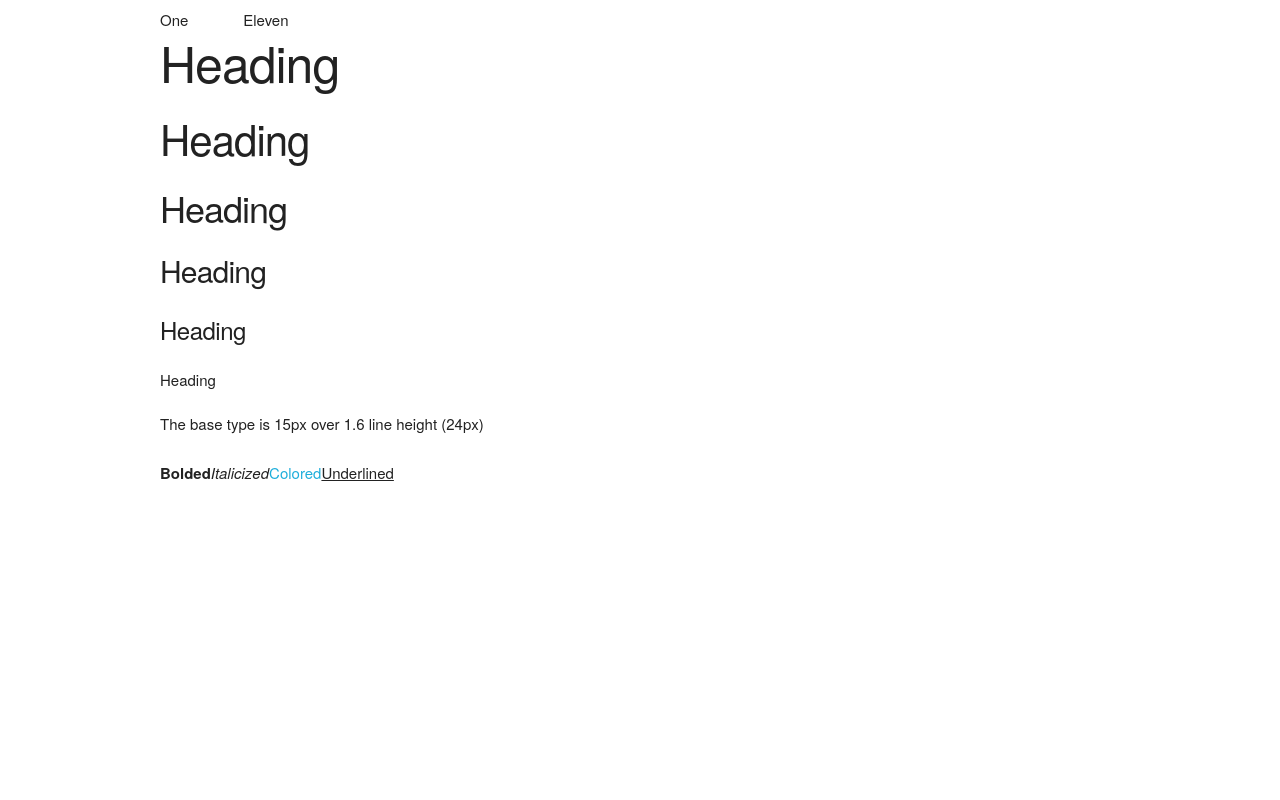
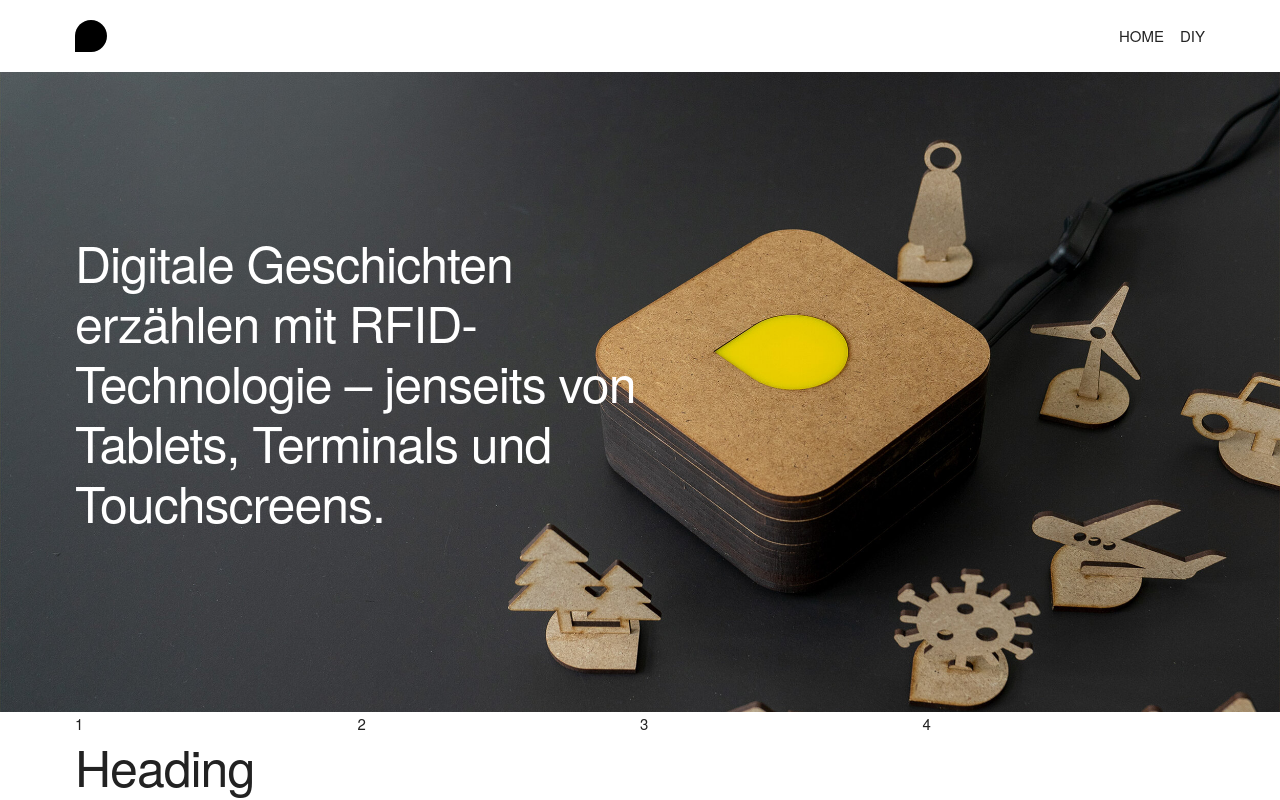
Before and after one commit to kelvynmarte/makethingstalk-website, a React (Vite) app: page / in a window 1280 px wide. Shown: the top 800 px of the page. Built offline with nearby package versions, Linux system fonts and the light colour scheme; a web font is replaced by a local one.

Commit message:
Added pico grid, navbar, imagesection

```diff
--- a/package.json
+++ b/package.json
@@ -11,7 +11,8 @@
   },
   "dependencies": {
     "react": "^18.2.0",
-    "react-dom": "^18.2.0"
+    "react-dom": "^18.2.0",
+    "styled-components": "^6.1.1"
   },
   "devDependencies": {
     "@types/react": "^18.2.15",
--- a/src/App.tsx
+++ b/src/App.tsx
@@ -1,17 +1,25 @@
 // import { useState } from 'react'
 // import reactLogo from './assets/react.svg'
 // import viteLogo from '/vite.svg'
+
+import ImageSection from "./components/ImageSection"
+import Navbar from "./components/Navbar"
+import productImage from './assets/product-03.jpg'
 
 function App() {
 
 
   return (
     <>
+      <Navbar></Navbar>
+      <ImageSection imageUrl={productImage} text="Digitale Geschichten erzählen mit RFID-Technologie – jenseits von Tablets, Terminals und Touchscreens."></ImageSection>
       <div className="container">
-          <div className="row">
-            <div className="one column">One</div>
-            <div className="eleven columns">Eleven</div>
-          </div>
+      <div className="grid">
+        <div>1</div>
+        <div>2</div>
+        <div>3</div>
+        <div>4</div>
+      </div>
 
 <h1>Heading</h1>
 <h2>Heading</h2>
--- /dev/null
+++ b/src/components/ImageSection.tsx
@@ -0,0 +1,40 @@
+import styled from 'styled-components';
+
+// Styled component for the section
+const StyledSection = styled.section<{ $imageUrl: string }>`
+  position: relative;
+  height: 80vh;
+  background: ${(props) => `url('${props.$imageUrl}')`} center/cover no-repeat;
+  display: flex;
+  align-items: center;
+  justify-content: center;
+  color: white;
+`;
+
+// Styled component for the text overlay
+const TextOverlay = styled.div`
+    display: flex;
+
+    h1 {
+        width: 50%;
+    }
+`;
+
+// Props for the ImageSection component
+interface ImageSectionProps {
+  imageUrl: string;
+  text: string;
+}
+
+// Your React component
+const ImageSection: React.FC<ImageSectionProps> = ({ imageUrl, text }) => {
+  return (
+    <StyledSection $imageUrl={imageUrl}>
+      <TextOverlay className='container'>
+        <h1>{text}</h1>
+      </TextOverlay>
+    </StyledSection>
+  );
+};
+
+export default ImageSection;
--- /dev/null
+++ b/src/components/Navbar.tsx
@@ -0,0 +1,48 @@
+import styled from 'styled-components';
+import logo from '/mtt-icon.svg'
+
+// Styled components for the Navbar
+const NavbarContainer = styled.nav`
+  display: flex;
+  justify-content: space-between;
+  align-items: center;
+  padding: 2rem;
+`;
+
+const Logo = styled.img`
+  max-height: 50px;
+`;
+
+const NavLinks = styled.div`
+  display: flex;
+  gap: 1.6rem;
+  justify-content: flex-end;
+
+  /* margin-left: auto; */
+`;
+
+const NavLink = styled.a`
+  text-decoration: none;
+  color: #242424;
+  text-transform: uppercase;
+
+  &:hover {
+    color: #838383;
+    text-decoration: none;
+  }
+`;
+
+// Navbar component
+const Navbar = () => {
+  return (
+    <NavbarContainer className="container">
+        <Logo src={logo} alt="make things talk" />
+        <NavLinks>
+            <NavLink href="/">Home</NavLink>
+            <NavLink href="/diy">DIY</NavLink>
+        </NavLinks>
+    </NavbarContainer>
+  );
+};
+
+export default Navbar;
--- a/src/styles/skeleton.css
+++ b/src/styles/skeleton.css
@@ -25,92 +25,16 @@
 - Media Queries
 */
 
-
-/* Grid
-–––––––––––––––––––––––––––––––––––––––––––––––––– */
-.container {
-  position: relative;
-  width: 100%;
-  max-width: 960px;
-  margin: 0 auto;
-  padding: 0 20px;
-  box-sizing: border-box; }
-.column,
-.columns {
-  width: 100%;
-  float: left;
-  box-sizing: border-box; }
-
-/* For devices larger than 400px */
-@media (min-width: 400px) {
-  .container {
-    width: 85%;
-    padding: 0; }
+:root {
+  --font-family: system-ui, -apple-system, "Segoe UI", "Roboto", "Ubuntu",
+    "Cantarell", "Noto Sans", sans-serif, "Apple Color Emoji", "Segoe UI Emoji",
+    "Segoe UI Symbol", "Noto Color Emoji";
+  --line-height: 1.5;
+  --font-weight: 400;
+  --font-size: 16px;
+  --text-color: #242424;
 }
 
-/* For devices larger than 550px */
-@media (min-width: 550px) {
-  .container {
-    width: 80%; }
-  .column,
-  .columns {
-    margin-left: 4%; }
-  .column:first-child,
-  .columns:first-child {
-    margin-left: 0; }
-
-  .one.column,
-  .one.columns                    { width: 4.66666666667%; }
-  .two.columns                    { width: 13.3333333333%; }
-  .three.columns                  { width: 22%;            }
-  .four.columns                   { width: 30.6666666667%; }
-  .five.columns                   { width: 39.3333333333%; }
-  .six.columns                    { width: 48%;            }
-  .seven.columns                  { width: 56.6666666667%; }
-  .eight.columns                  { width: 65.3333333333%; }
-  .nine.columns                   { width: 74.0%;          }
-  .ten.columns                    { width: 82.6666666667%; }
-  .eleven.columns                 { width: 91.3333333333%; }
-  .twelve.columns                 { width: 100%; margin-left: 0; }
-
-  .one-third.column               { width: 30.6666666667%; }
-  .two-thirds.column              { width: 65.3333333333%; }
-
-  .one-half.column                { width: 48%; }
-
-  /* Offsets */
-  .offset-by-one.column,
-  .offset-by-one.columns          { margin-left: 8.66666666667%; }
-  .offset-by-two.column,
-  .offset-by-two.columns          { margin-left: 17.3333333333%; }
-  .offset-by-three.column,
-  .offset-by-three.columns        { margin-left: 26%;            }
-  .offset-by-four.column,
-  .offset-by-four.columns         { margin-left: 34.6666666667%; }
-  .offset-by-five.column,
-  .offset-by-five.columns         { margin-left: 43.3333333333%; }
-  .offset-by-six.column,
-  .offset-by-six.columns          { margin-left: 52%;            }
-  .offset-by-seven.column,
-  .offset-by-seven.columns        { margin-left: 60.6666666667%; }
-  .offset-by-eight.column,
-  .offset-by-eight.columns        { margin-left: 69.3333333333%; }
-  .offset-by-nine.column,
-  .offset-by-nine.columns         { margin-left: 78.0%;          }
-  .offset-by-ten.column,
-  .offset-by-ten.columns          { margin-left: 86.6666666667%; }
-  .offset-by-eleven.column,
-  .offset-by-eleven.columns       { margin-left: 95.3333333333%; }
-
-  .offset-by-one-third.column,
-  .offset-by-one-third.columns    { margin-left: 34.6666666667%; }
-  .offset-by-two-thirds.column,
-  .offset-by-two-thirds.columns   { margin-left: 69.3333333333%; }
-
-  .offset-by-one-half.column,
-  .offset-by-one-half.columns     { margin-left: 52%; }
-
-}
 
 
 /* Base Styles
@@ -125,7 +49,9 @@ body {
   line-height: 1.6;
   font-weight: 400;
   font-family: "ff-scala-sans-pro", "HelveticaNeue", "Helvetica Neue", Helvetica, Arial, sans-serif;
-  color: #222; }
+  color: #222;
+  margin: 0;
+}
 
 
 /* Typography
@@ -357,20 +283,6 @@ form {
   margin-bottom: 2.5rem; }
 
 
-/* Utilities
-–––––––––––––––––––––––––––––––––––––––––––––––––– */
-.u-full-width {
-  width: 100%;
-  box-sizing: border-box; }
-.u-max-full-width {
-  max-width: 100%;
-  box-sizing: border-box; }
-.u-pull-right {
-  float: right; }
-.u-pull-left {
-  float: left; }
-
-
 /* Misc
 –––––––––––––––––––––––––––––––––––––––––––––––––– */
 hr {
@@ -380,17 +292,85 @@ hr {
   border-top: 1px solid #E1E1E1; }
 
 
-/* Clearing
-–––––––––––––––––––––––––––––––––––––––––––––––––– */
 
-/* Self Clearing Goodness */
-.container:after,
-.row:after,
-.u-cf {
-  content: "";
-  display: table;
-  clear: both; }
 
+
+/**
+* Container
+*/
+.container,
+.container-fluid {
+  width: 100%;
+  margin-right: auto;
+  margin-left: auto;
+  padding-right: var(--spacing);
+  padding-left: var(--spacing);
+}
+
+@media (min-width: 576px) {
+  .container {
+    max-width: 510px;
+    padding-right: 0;
+    padding-left: 0;
+  }
+}
+@media (min-width: 768px) {
+  .container {
+    max-width: 700px;
+  }
+}
+@media (min-width: 992px) {
+  .container {
+    max-width: 920px;
+  }
+}
+@media (min-width: 1200px) {
+  .container {
+    max-width: 1130px;
+  }
+}
+
+/**
+ * Section
+ * Responsive spacings for section
+ */
+section {
+  margin-bottom: var(--block-spacing-vertical);
+}
+
+/**
+* Grid
+* Minimal grid system with auto-layout columns
+*/
+.grid {
+  grid-column-gap: var(--grid-spacing-horizontal);
+  grid-row-gap: var(--grid-spacing-vertical);
+  display: grid;
+  grid-template-columns: 1fr;
+  margin: 0;
+}
+@media (min-width: 992px) {
+  .grid {
+    grid-template-columns: repeat(auto-fit, minmax(0%, 1fr));
+  }
+}
+.grid > * {
+  min-width: 0;
+}
+
+/**
+ * Horizontal scroller (<figure>)
+ */
+figure {
+  display: block;
+  margin: 0;
+  padding: 0;
+  overflow-x: auto;
+}
+figure figcaption {
+  padding: calc(var(--spacing) * 0.5) 0;
+  color: var(--muted-color);
+}
 
 /* Media Queries
 –––––––––––––––––––––––––––––––––––––––––––––––––– */
```
Also changed, not shown: src/assets/product-03.jpg (added), 1 other file (tests, documents, lock files or other folders).
